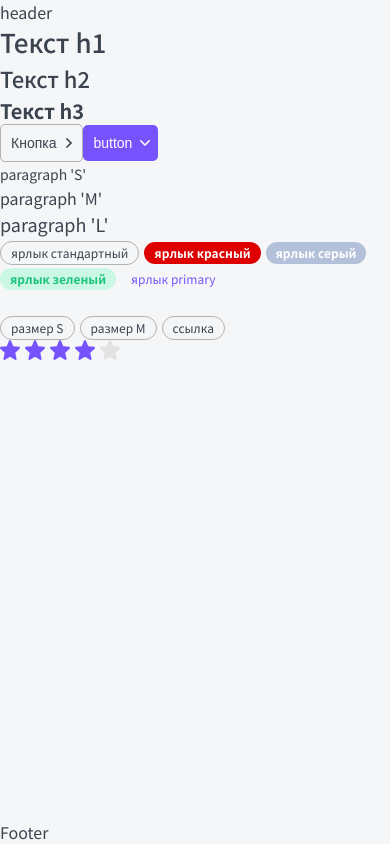
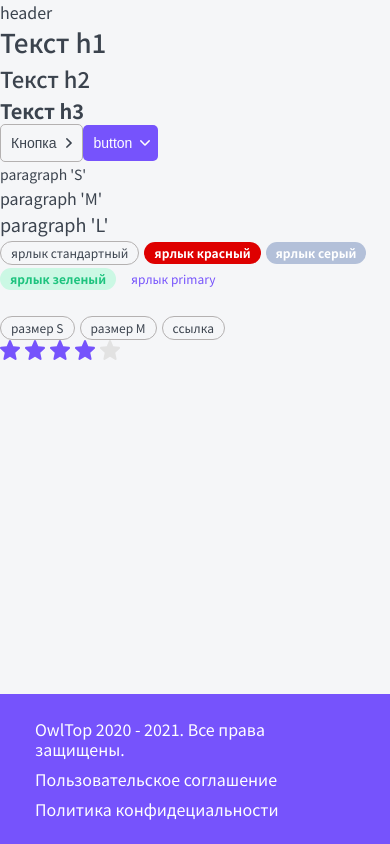
Before and after one commit to PavelMelnik94/top-app, a Next.js app: page / in a window 390 px wide. Built offline with nearby package versions, Linux system fonts and the light colour scheme.

Commit message:
верстка footer, адаптив

```diff
--- a/layout/Footer/Footer.module.css
+++ b/layout/Footer/Footer.module.css
@@ -0,0 +1,20 @@
+.footer {
+  display: grid;
+  grid-template-columns: 1fr auto auto;
+  gap: 10px 40px;
+  background: var(--primary);
+  padding: 25px 35px;
+  color: var(--white);
+  font-size: 16px;
+  line-height: 20px;
+}
+
+.footer a:hover {
+  color: var(--gray-light);
+}
+
+@media (max-width: 767px) {
+  .footer {
+    grid-template-columns: 1fr;
+  }
+}
--- a/layout/Footer/Footer.tsx
+++ b/layout/Footer/Footer.tsx
@@ -2,11 +2,23 @@
 import styles from "./Footer.module.css";
 import { FooterProps } from "./Footer.props";
 import cn from "classnames";
+import { format } from "date-fns";
 
-export const Footer = ({ ...props }: FooterProps): JSX.Element => {
+export const Footer = ({ className, ...props }: FooterProps): JSX.Element => {
   return (
     <>
-      <div {...props}>Footer</div>
+      <footer className={cn(className, styles.footer)} {...props}>
+        <div>
+          OwlTop 2020 - {format(new Date(), "yyyy")}. Все права защищены.
+        </div>
+
+        <a href="#" target="_blank">
+          Пользовательское соглашение
+        </a>
+        <a href="#" target="_blank">
+          Политика конфидециальности
+        </a>
+      </footer>
     </>
   );
 };
--- a/package.json
+++ b/package.json
@@ -11,6 +11,7 @@
   },
   "dependencies": {
     "cross-env": "^7.0.3",
+    "date-fns": "^2.23.0",
     "next": "11.1.2",
     "react": "17.0.2",
     "react-dom": "17.0.2"
```
Also changed, not shown: 1 other file (tests, documents, lock files or other folders).
